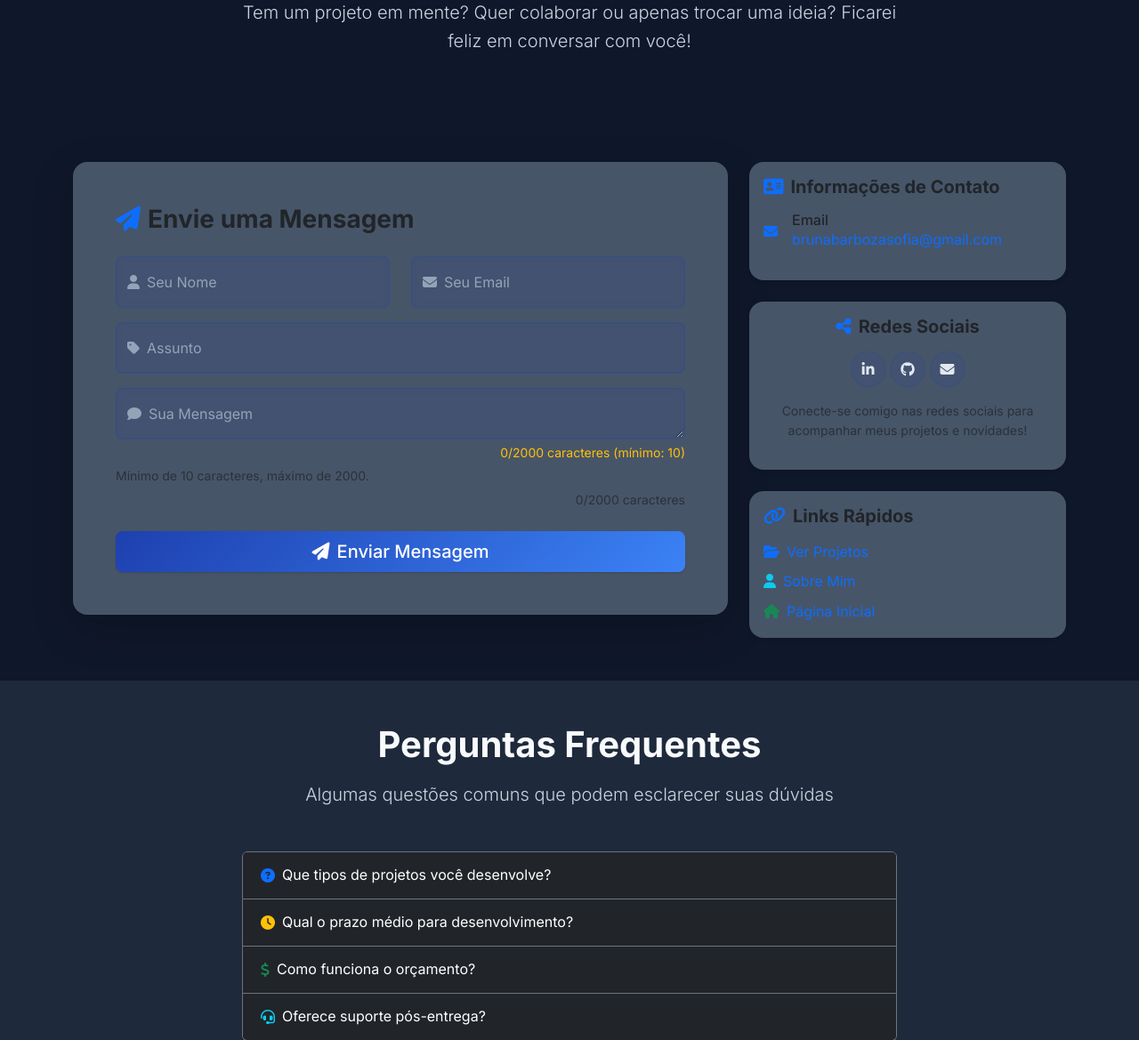
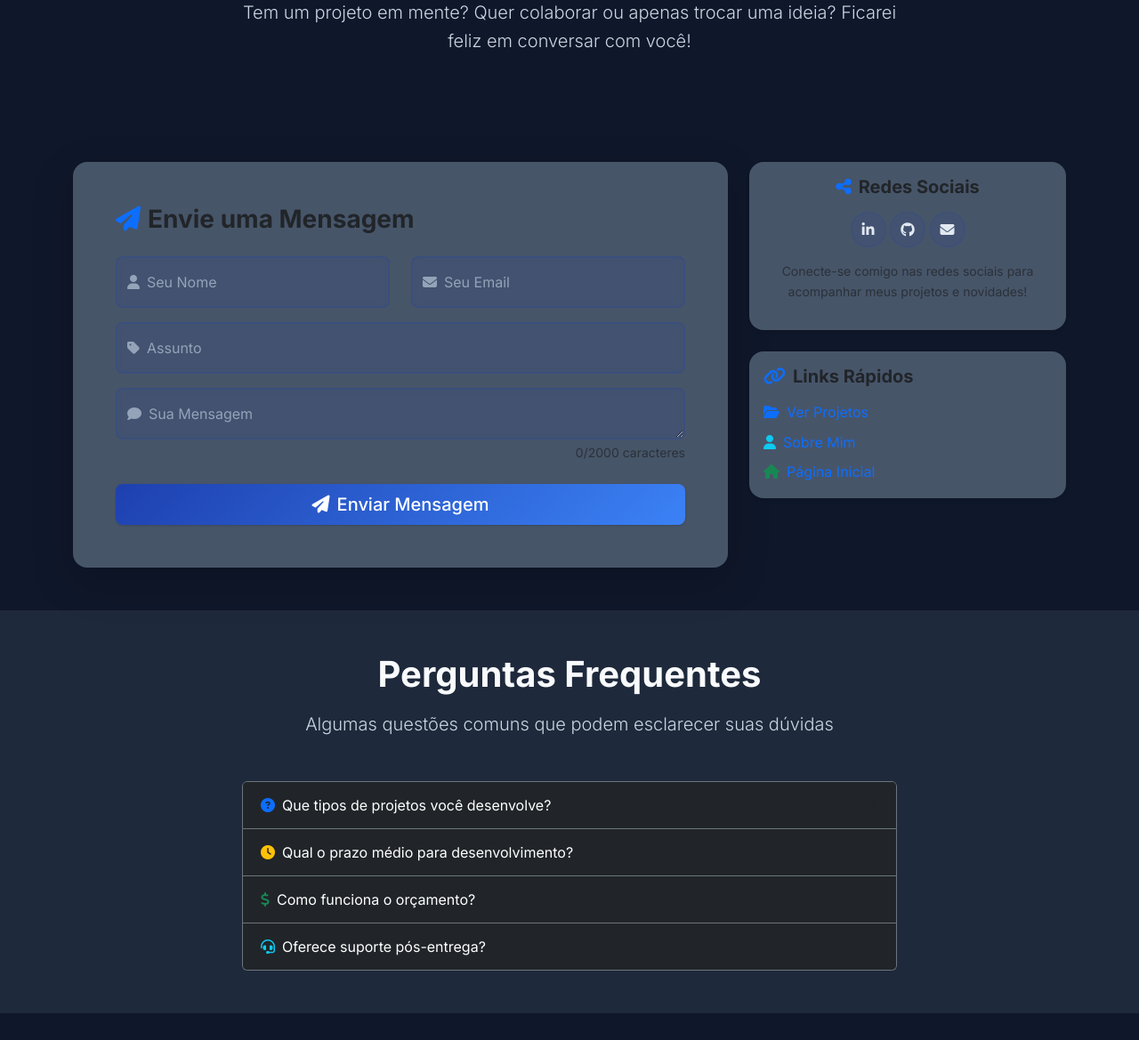
Before and after one commit to brubsb/portifoliobrub, a Flask app: page /contact in a window 1280 px wide. Shown: the part 209-1378 px from the top of the page at 89% size. Run offline with Flask 3, Linux system fonts and the light colour scheme; some libraries are stand-ins or nearby versions.

Commit message:
Update contact page to improve user experience and focus
Remove character count from message field and contact information section.

Replit-Commit-Author: Agent
Replit-Commit-Session-Id: 4fd8e3fb-3319-47b4-a767-45b2382ebd89
Replit-Commit-Checkpoint-Type: full_checkpoint
Replit-Commit-Screenshot-Url: https://storage.googleapis.com/screenshot-production-us-central1/53dedeaa-367b-4746-9cc1-a4648cfe6cec/4fd8e3fb-3319-47b4-a767-45b2382ebd89/kyKFExZ

```diff
--- a/templates/contact.html
+++ b/templates/contact.html
@@ -81,7 +81,6 @@
                                 <label for="message">
                                     <i class="fas fa-comment me-2"></i>Sua Mensagem
                                 </label>
-                                <div class="form-text">Mínimo de 10 caracteres, máximo de 2000.</div>
                                 {% if form.message.errors %}
                                 <div class="invalid-feedback d-block">
                                     {{ form.message.errors[0] }}
@@ -102,30 +101,7 @@
             <!-- Contact Info Sidebar -->
             <div class="col-lg-4">
                 <div class="contact-info">
-                    <!-- Contact Details -->
-                    <div class="contact-card card border-0 shadow-sm mb-4">
-                        <div class="card-body">
-                            <h5 class="fw-bold mb-3">
-                                <i class="fas fa-address-card me-2 text-primary"></i>Informações de Contato
-                            </h5>
 
-                            <div class="contact-item mb-3">
-                                <div class="d-flex align-items-center">
-                                    <div class="contact-icon me-3">
-                                        <i class="fas fa-envelope text-primary"></i>
-                                    </div>
-                                    <div>
-                                        <h6 class="mb-0">Email</h6>
-                                        <a href="mailto:brunabarbozasofia@gmail.com" class="text-decoration-none">
-                                            brunabarbozasofia@gmail.com
-                                        </a>
-                                    </div>
-                                </div>
-                            </div>
-
-
-                        </div>
-                    </div>
 
                     <!-- Social Links -->
                     <div class="social-card card border-0 shadow-sm mb-4">
@@ -277,31 +253,16 @@
 {% block extra_scripts %}
 <script>
 document.addEventListener('DOMContentLoaded', function() {
-    // Form character counter for message field
+    // Message field focus enhancement
     const messageField = document.getElementById('message');
     if (messageField) {
-        const maxLength = 2000;
-        const minLength = 10;
+        messageField.addEventListener('focus', function() {
+            this.closest('.form-floating').classList.add('focused');
+        });
 
-        // Create counter display
-        const counterDiv = document.createElement('div');
-        counterDiv.className = 'character-counter small text-muted text-end mt-1';
-        messageField.parentNode.insertBefore(counterDiv, messageField.nextSibling);
-
-        function updateCounter() {
-            const currentLength = messageField.value.length;
-            const remaining = maxLength - currentLength;
-
-            counterDiv.innerHTML = `
-                <span class="${currentLength < minLength ? 'text-warning' : remaining < 100 ? 'text-warning' : 'text-muted'}">
-                    ${currentLength}/${maxLength} caracteres
-                    ${currentLength < minLength ? `(mínimo: ${minLength})` : ''}
-                </span>
-            `;
-        }
-
-        messageField.addEventListener('input', updateCounter);
-        updateCounter();
+        messageField.addEventListener('blur', function() {
+            this.closest('.form-floating').classList.remove('focused');
+        });
     }
 
     // Form submission with loading state
```
